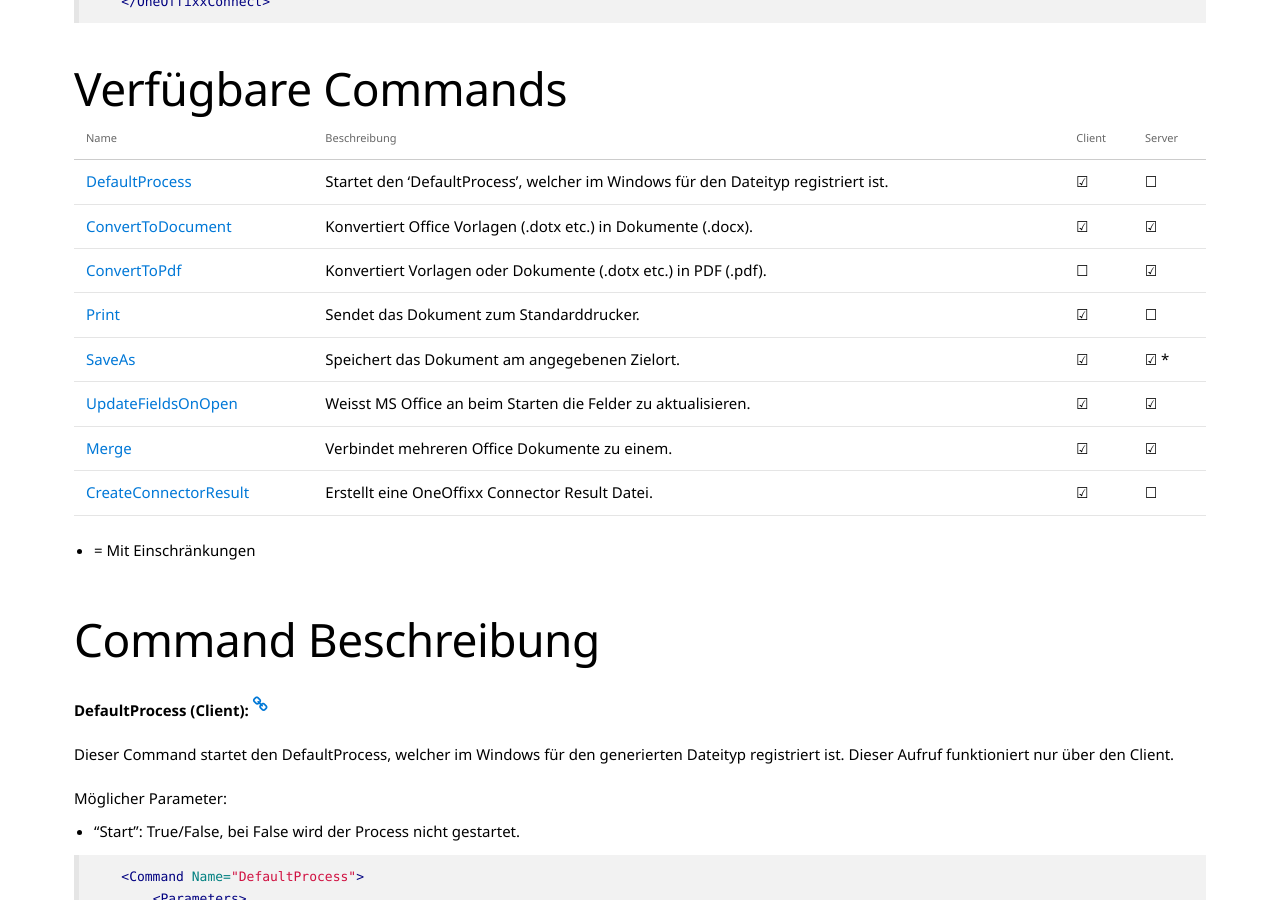
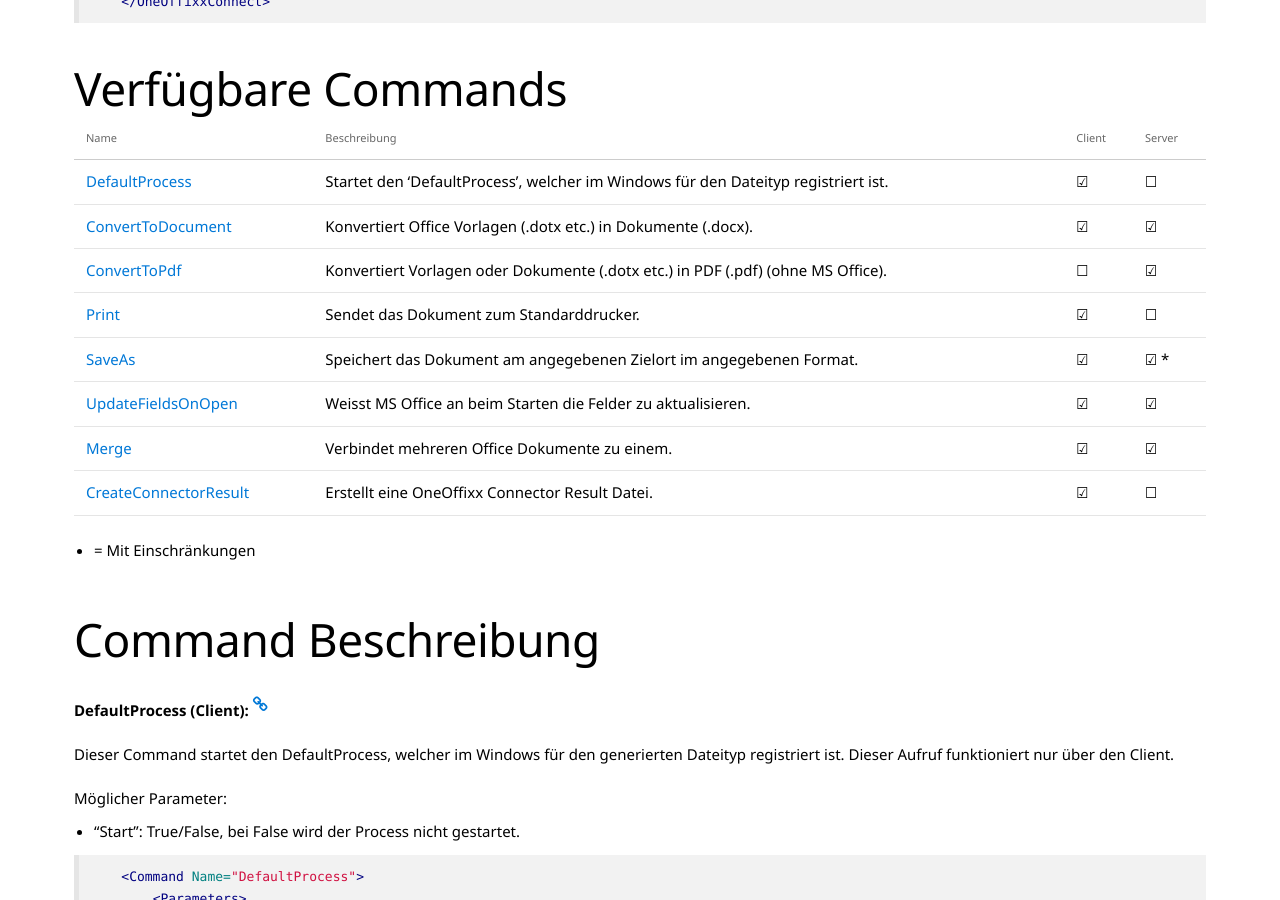
Before and after one commit to primesoft-group/oneoffixx-docs, a Jekyll site: the page built from _pages/connect/de/connect-commands.md, in a window 1280 px wide and 900 px high, scrolled down 1021 px. Built offline with Jekyll 4.4.1, drawn with Linux system fonts in a browser that asks for light colours; nearby versions of some CDN libraries; some web fonts are replaced.

Commit message:
Update connect-commands.md

```diff
--- a/_pages/connect/de/connect-commands.md
+++ b/_pages/connect/de/connect-commands.md
@@ -45,9 +45,9 @@
 | ---- | --- | --- | ---
 | [DefaultProcess](#defaultprocess) | Startet den 'DefaultProcess', welcher im Windows für den Dateityp registriert ist. | ☑ | ☐
 | [ConvertToDocument](#converttodocument) | Konvertiert Office Vorlagen (.dotx etc.) in Dokumente (.docx). |  ☑ | ☑
-| [ConvertToPdf](#converttopdf) | Konvertiert Vorlagen oder Dokumente (.dotx etc.) in PDF (.pdf). |  ☐ | ☑
+| [ConvertToPdf](#converttopdf) | Konvertiert Vorlagen oder Dokumente (.dotx etc.) in PDF (.pdf) (ohne MS Office). |  ☐ | ☑
 | [Print](#print) | Sendet das Dokument zum Standarddrucker. | ☑ | ☐
-| [SaveAs](#saveas) | Speichert das Dokument am angegebenen Zielort.  | ☑ | ☑ *
+| [SaveAs](#saveas) | Speichert das Dokument am angegebenen Zielort im angegebenen Format.  | ☑ | ☑ *
 | [UpdateFieldsOnOpen](#updatefieldsonopen) | Weisst MS Office an beim Starten die Felder zu aktualisieren. |  ☑ | ☑
 | [Merge](#merge) | Verbindet mehreren Office Dokumente zu einem. |  ☑ | ☑
 | [CreateConnectorResult](#createconnectorresult) | Erstellt eine OneOffixx Connector Result Datei. | ☑ | ☐
```
